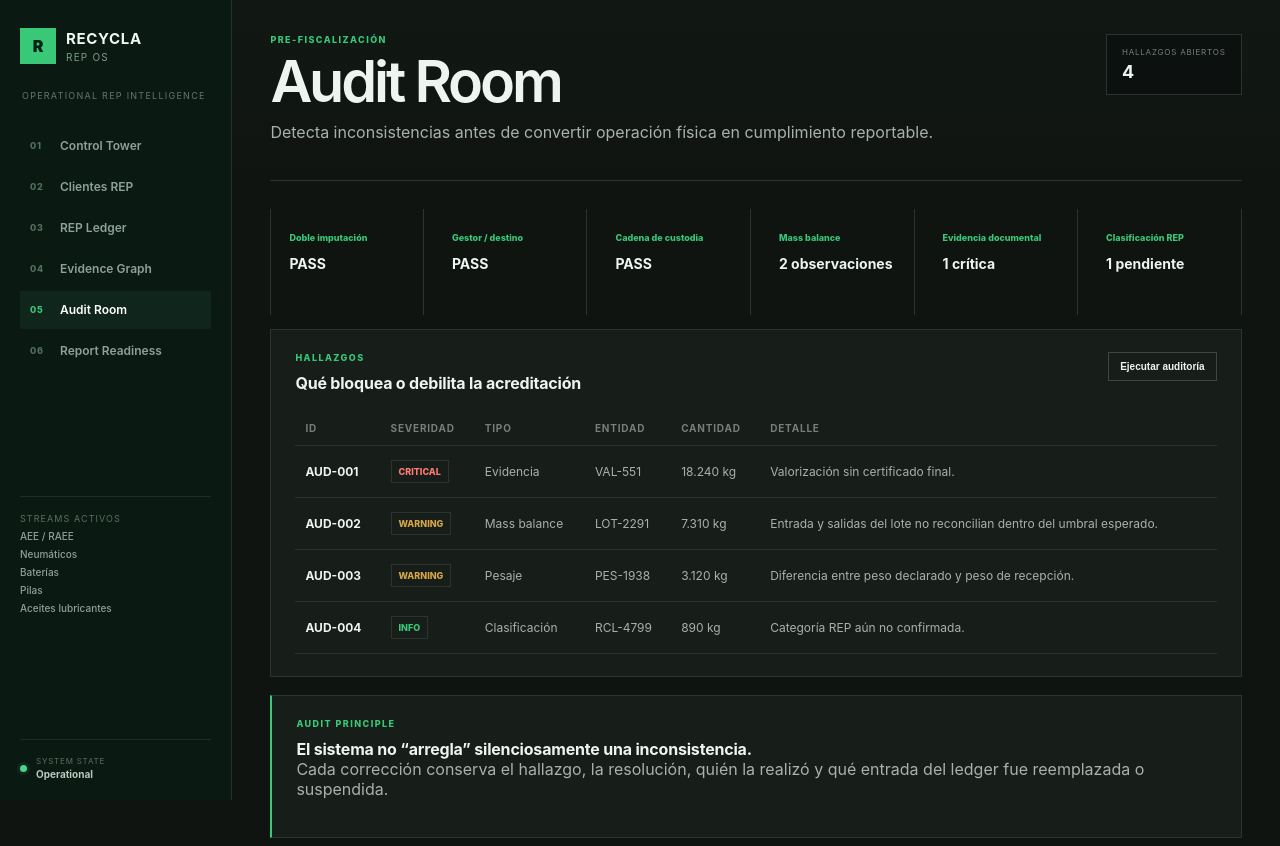
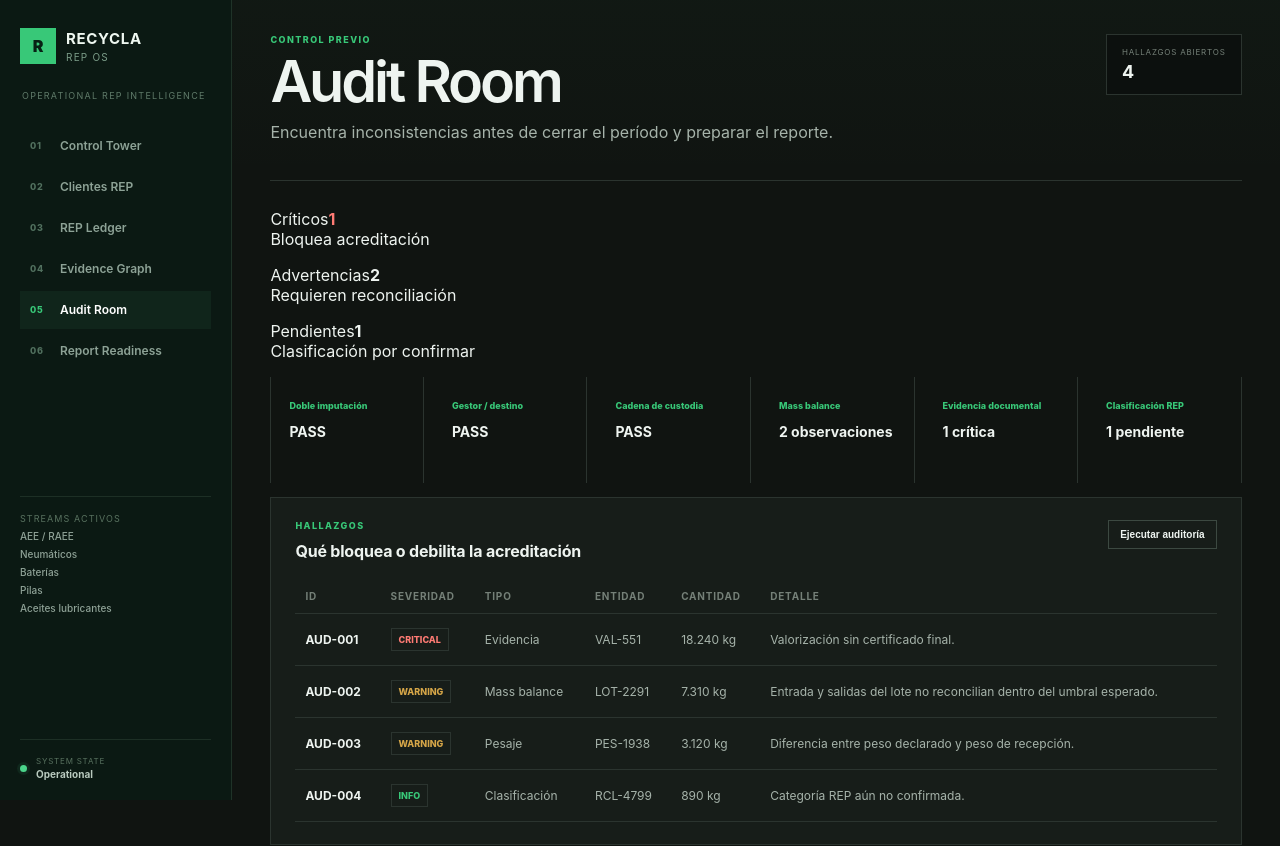
Before and after one commit to traviscomber/recycla, a Next.js app: page /audit in a window 1280 px wide. Shown: the top 846 px of the page. Built offline with nearby package versions, Linux system fonts and the light colour scheme.

Commit message:
ui: clarify audit room severity and action hierarchy

```diff
--- a/src/app/audit/page.tsx
+++ b/src/app/audit/page.tsx
@@ -9,29 +9,35 @@ const findings = [
 ];
 
 const checks = [
-  ["Doble imputación", "PASS"],
-  ["Gestor / destino", "PASS"],
-  ["Cadena de custodia", "PASS"],
-  ["Mass balance", "2 observaciones"],
-  ["Evidencia documental", "1 crítica"],
-  ["Clasificación REP", "1 pendiente"]
-];
+  ["Doble imputación", "PASS", "ok"],
+  ["Gestor / destino", "PASS", "ok"],
+  ["Cadena de custodia", "PASS", "ok"],
+  ["Mass balance", "2 observaciones", "warning"],
+  ["Evidencia documental", "1 crítica", "critical"],
+  ["Clasificación REP", "1 pendiente", "warning"]
+] as const;
 
 export default function AuditPage() {
   return (
     <AppShell active="/audit">
       <header className="topbar">
         <div>
-          <p className="eyebrow">Pre-fiscalización</p>
+          <p className="eyebrow">Control previo</p>
           <h1>Audit Room</h1>
-          <p className="muted">Detecta inconsistencias antes de convertir operación física en cumplimiento reportable.</p>
+          <p className="muted">Encuentra inconsistencias antes de cerrar el período y preparar el reporte.</p>
         </div>
         <div className="period"><span>Hallazgos abiertos</span><strong>{findings.length}</strong></div>
       </header>
 
+      <section className="decisionStrip auditDecisionStrip" aria-label="Resumen de auditoría">
+        <article><span>Críticos</span><strong className="negative">1</strong><p>Bloquea acreditación</p></article>
+        <article><span>Advertencias</span><strong>2</strong><p>Requieren reconciliación</p></article>
+        <article><span>Pendientes</span><strong>1</strong><p>Clasificación por confirmar</p></article>
+      </section>
+
       <section className="auditSummary">
-        {checks.map(([label, value]) => (
-          <article className="stream" key={label}>
+        {checks.map(([label, value, state]) => (
+          <article className={`stream auditCheck auditCheck-${state}`} key={label}>
             <span>{label}</span>
             <strong>{value}</strong>
           </article>
@@ -40,19 +46,14 @@ export default function AuditPage() {
 
       <section className="panel">
         <div className="panelHead">
-          <div>
-            <p className="eyebrow">Hallazgos</p>
-            <h3>Qué bloquea o debilita la acreditación</h3>
-          </div>
+          <div><p className="eyebrow">Hallazgos</p><h3>Qué bloquea o debilita la acreditación</h3></div>
           <button>Ejecutar auditoría</button>
         </div>
 
         <div className="tableWrap">
           <table className="dataTable">
             <thead>
-              <tr>
-                <th>ID</th><th>Severidad</th><th>Tipo</th><th>Entidad</th><th>Cantidad</th><th>Detalle</th>
-              </tr>
+              <tr><th>ID</th><th>Severidad</th><th>Tipo</th><th>Entidad</th><th>Cantidad</th><th>Detalle</th></tr>
             </thead>
             <tbody>
               {findings.map((f) => (
@@ -72,10 +73,10 @@ export default function AuditPage() {
 
       <section className="panel ledgerRule">
         <p className="eyebrow">Audit principle</p>
-        <h3>El sistema no “arregla” silenciosamente una inconsistencia.</h3>
+        <h3>Una inconsistencia se resuelve; no se oculta.</h3>
         <p className="muted">
-          Cada corrección conserva el hallazgo, la resolución, quién la realizó y qué entrada
-          del ledger fue reemplazada o suspendida.
+          Cada resolución debe conservar el hallazgo original y la trazabilidad de la
+          entrada del ledger afectada.
         </p>
       </section>
     </AppShell>
```
